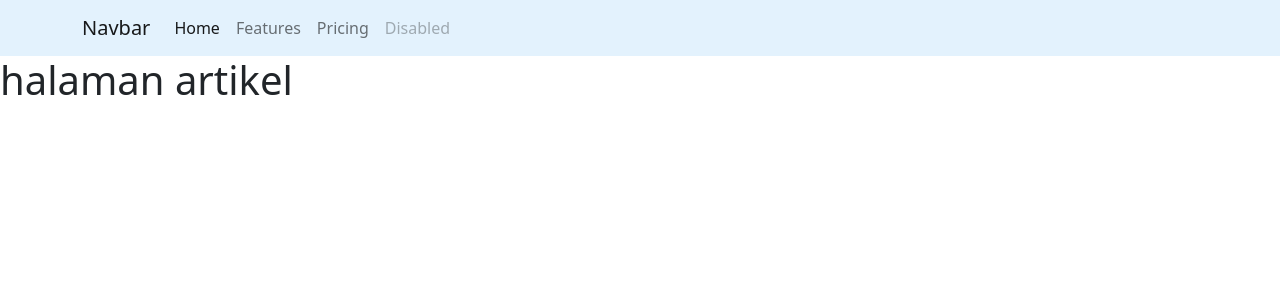
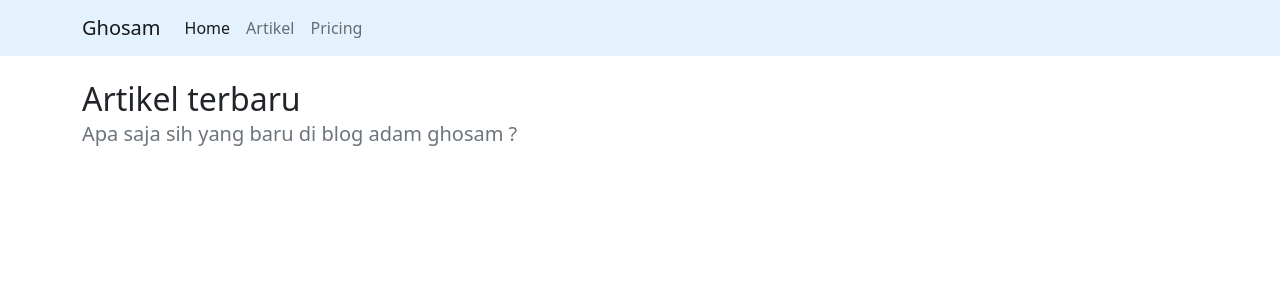
Before and after one commit to Adamghosam/codenighter_pwl, a CodeIgniter app: page /mvc_codenighter/index.php/artikel/index in a window 1280 px wide. Shown: the top 300 px of the page. Run offline with CodeIgniter, Linux system fonts and the light colour scheme; data that the repository does not hold is empty.

Commit message:
menambah artikel

```diff
--- a/blog/application/config/autoload.php
+++ b/blog/application/config/autoload.php
@@ -1,5 +1,5 @@
 <?php
-defined('BASEPATH') OR exit('No direct script access allowed');
+defined('BASEPATH') or exit('No direct script access allowed');
 
 /*
 | -------------------------------------------------------------------
@@ -39,7 +39,7 @@ defined('BASEPATH') OR exit('No direct script access allowed');
 |  $autoload['packages'] = array(APPPATH.'third_party', '/usr/local/shared');
 |
 */
-$autoload['packages'] = array();
+$autoload['packages'] = array('');
 
 /*
 | -------------------------------------------------------------------
@@ -58,7 +58,7 @@ $autoload['packages'] = array();
 |
 |	$autoload['libraries'] = array('user_agent' => 'ua');
 */
-$autoload['libraries'] = array();
+$autoload['libraries'] = array('database');
 
 /*
 | -------------------------------------------------------------------
--- a/blog/application/config/database.php
+++ b/blog/application/config/database.php
@@ -1,5 +1,5 @@
 <?php
-defined('BASEPATH') OR exit('No direct script access allowed');
+defined('BASEPATH') or exit('No direct script access allowed');
 
 /*
 | -------------------------------------------------------------------
@@ -76,9 +76,9 @@ $query_builder = TRUE;
 $db['default'] = array(
 	'dsn'	=> '',
 	'hostname' => 'localhost',
-	'username' => '',
+	'username' => 'root',
 	'password' => '',
-	'database' => '',
+	'database' => 'myapp',
 	'dbdriver' => 'mysqli',
 	'dbprefix' => '',
 	'pconnect' => FALSE,
--- a/blog/application/controllers/Artikel.php
+++ b/blog/application/controllers/Artikel.php
@@ -1,11 +1,18 @@
 <?php
 class Artikel extends CI_Controller
 {
+    public function __construct()
+    {
+        parent::__construct();
+        $this->load->model('Artikel_model');
+    }
+
     public function index()
     {
         $data['title'] = 'Artikel';
+        $data['blog'] = $this->Artikel_model->getAllArtikel();
         $this->load->view('templates/header', $data);
-        $this->load->view('artikel/index');
+        $this->load->view('artikel/index', $data);
         $this->load->view('templates/footer');
     }
 }
--- /dev/null
+++ b/blog/application/models/Artikel_model.php
@@ -0,0 +1,12 @@
+<?php
+
+class Artikel_model extends CI_Model
+{
+
+    public function getAllArtikel()
+    {
+        return $this->db->get('blog')->result_array();
+        // return $this->db->get('blog')->result_array();
+
+    }
+}
--- a/blog/application/views/artikel/index.php
+++ b/blog/application/views/artikel/index.php
@@ -1 +1,21 @@
-<h1>halaman artikel</h1>
+<div class="container mt-4">
+    <h2>Artikel terbaru</h2>
+    <h5 class="card-subtitle mb-2 text-muted">Apa saja sih yang baru di blog adam ghosam ?</h5>
+    <div class="row">
+        <?php foreach ($blog as $art) : ?>
+            <div class="col-sm-6 mt-4">
+                <div class="card">
+                    <div class="card-body">
+                        <h5 class="card-title"><?= $art['title'] ?></h5>
+                        <p class="card-text">With supporting text below as a natural lead-in to additional content.</p>
+                        <a href="#" class="btn btn-primary">Go somewhere</a>
+                    </div>
+                </div>
+            </div>
+        <?php endforeach; ?>
+        <!-- /// -->
+
+    </div>
+
+
+</div>
--- a/blog/application/views/templates/header.php
+++ b/blog/application/views/templates/header.php
@@ -15,7 +15,7 @@
 <body>
     <nav class="navbar navbar-expand-lg navbar-light " style="background-color: #e3f2fd;">
         <div class="container">
-            <a class="navbar-brand" href="#">Navbar</a>
+            <a class="navbar-brand" href="#">Ghosam </a>
             <button class="navbar-toggler" type="button" data-bs-toggle="collapse" data-bs-target="#navbarNav" aria-controls="navbarNav" aria-expanded="false" aria-label="Toggle navigation">
                 <span class="navbar-toggler-icon"></span>
             </button>
@@ -25,14 +25,12 @@
                         <a class="nav-link active" aria-current="page" href="#">Home</a>
                     </li>
                     <li class="nav-item">
-                        <a class="nav-link" href="#">Features</a>
+                        <a class="nav-link" href="#">Artikel</a>
                     </li>
                     <li class="nav-item">
                         <a class="nav-link" href="#">Pricing</a>
                     </li>
-                    <li class="nav-item">
-                        <a class="nav-link disabled" href="#" tabindex="-1" aria-disabled="true">Disabled</a>
-                    </li>
+
                 </ul>
             </div>
         </div>
```
